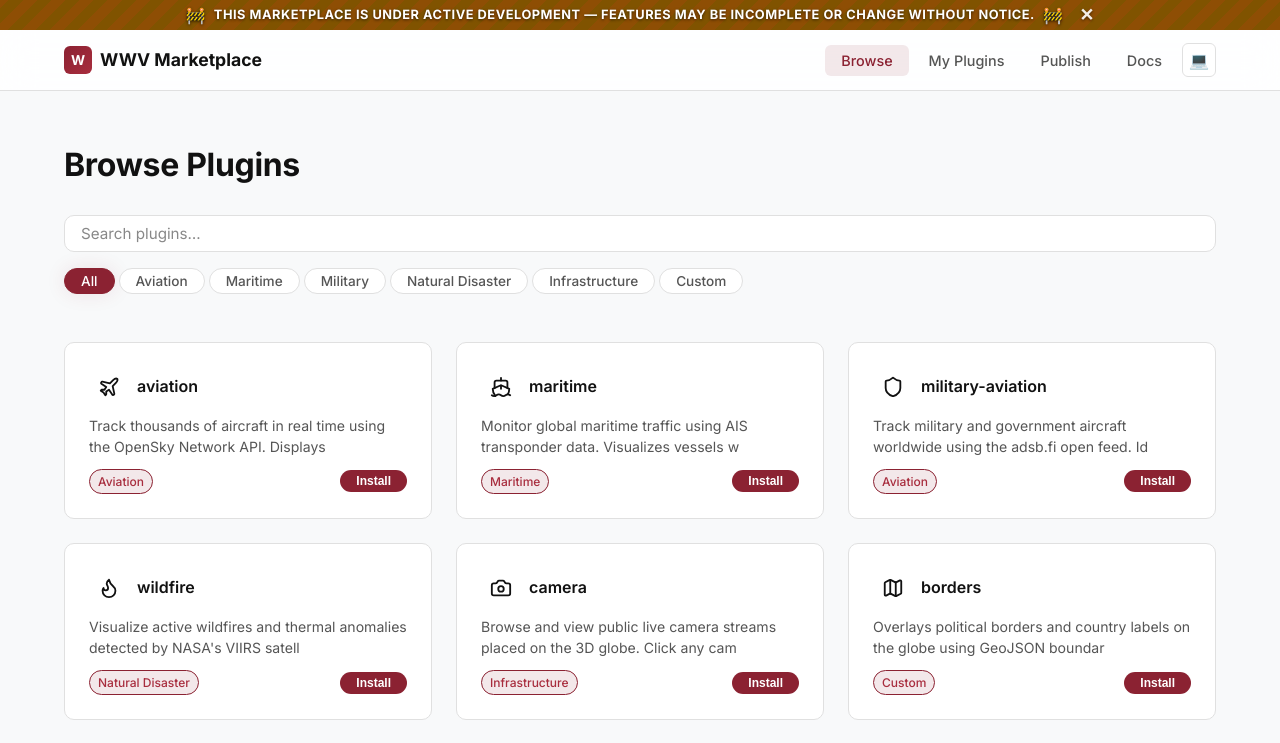
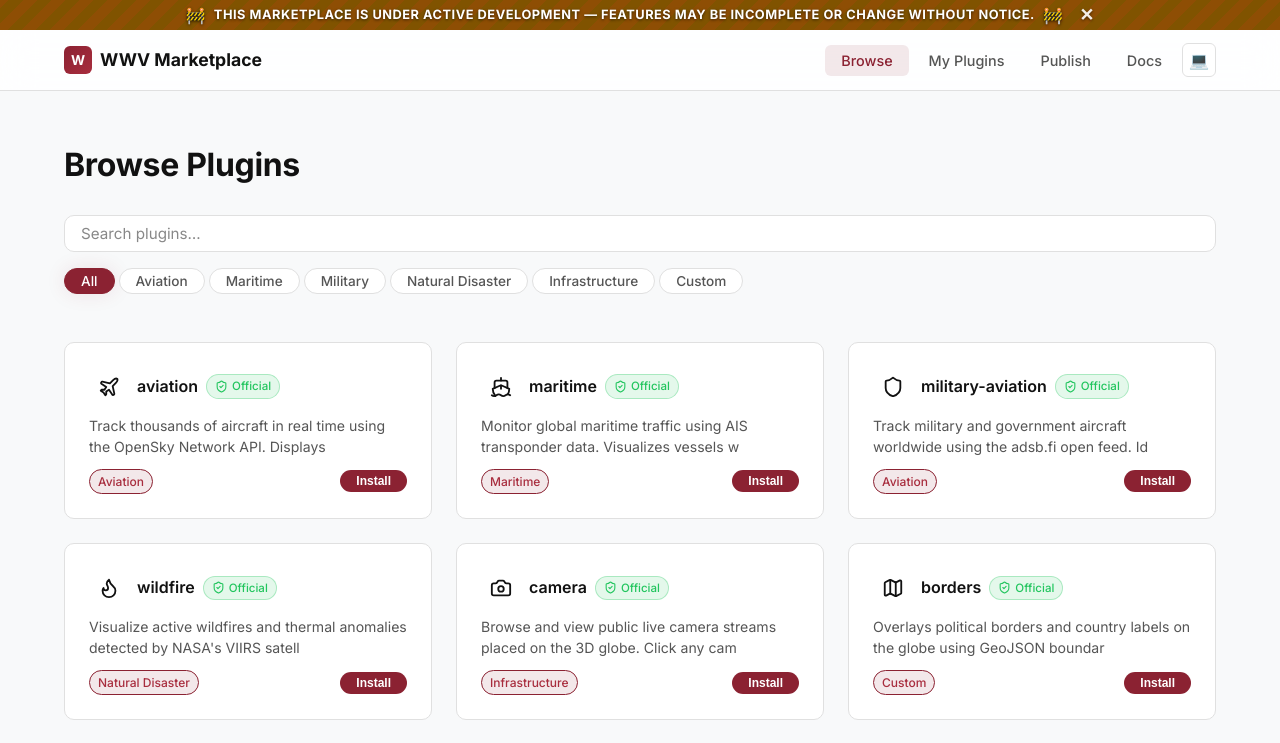
Before and after one commit to silvertakana/worldwideview-marketplace, a Next.js app: page /browse in a window 1280 px wide. Shown: the top 743 px of the page. Built offline with nearby package versions, Linux system fonts and the light colour scheme; no server answers.

Commit message:
feat: add signed plugin registry endpoint and trust badges

```diff
--- /dev/null
+++ b/src/app/api/registry/route.ts
@@ -0,0 +1,28 @@
+import { NextResponse } from "next/server";
+import { VERIFIED_PLUGIN_IDS } from "@/data/verifiedPlugins";
+import { signRegistry } from "@/lib/registryKeys";
+
+/**
+ * GET /api/registry
+ * Returns a signed JSON payload listing all verified plugin IDs.
+ * Public endpoint — no auth required.
+ */
+export async function GET() {
+  try {
+    const payload = {
+      plugins: VERIFIED_PLUGIN_IDS,
+      issuedAt: new Date().toISOString(),
+    };
+
+    const data = JSON.stringify(payload);
+    const signature = signRegistry(data);
+
+    return NextResponse.json({ ...payload, signature });
+  } catch (err) {
+    console.error("[Registry] Signing error:", err);
+    return NextResponse.json(
+      { error: "Registry signing failed" },
+      { status: 500 },
+    );
+  }
+}
--- a/src/components/PluginCard.tsx
+++ b/src/components/PluginCard.tsx
@@ -4,6 +4,7 @@ import Link from "next/link";
 import { trackEvent } from "@/lib/analytics";
 import PluginIcon from "./PluginIcon";
 import PluginCardActions from "./PluginCardActions";
+import TrustBadge from "./TrustBadge";
 import type { PluginCard as PluginCardData } from "@/data/types";
 import styles from "./PluginCard.module.css";
 
@@ -29,6 +30,7 @@ export default function PluginCard({ plugin }: PluginCardProps) {
       <div className={styles.cardHeader}>
         <span className={styles.cardIcon}><PluginIcon name={plugin.icon} size={22} /></span>
         <span className={styles.cardName}>{plugin.name}</span>
+        <TrustBadge trust={plugin.trust} />
       </div>
       <p className={styles.cardDesc}>{plugin.description}</p>
       <div className={styles.cardFooter}>
--- /dev/null
+++ b/src/components/TrustBadge.module.css
@@ -0,0 +1,23 @@
+.verified,
+.unverified {
+  display: inline-flex;
+  align-items: center;
+  gap: 4px;
+  font-size: 0.72rem;
+  font-weight: 500;
+  padding: 2px 8px;
+  border-radius: var(--radius-full);
+  white-space: nowrap;
+}
+
+.verified {
+  background: rgba(34, 197, 94, 0.12);
+  color: #22c55e;
+  border: 1px solid rgba(34, 197, 94, 0.3);
+}
+
+.unverified {
+  background: rgba(245, 158, 11, 0.12);
+  color: #f59e0b;
+  border: 1px solid rgba(245, 158, 11, 0.3);
+}
--- /dev/null
+++ b/src/components/TrustBadge.tsx
@@ -0,0 +1,25 @@
+import { ShieldCheck, ShieldAlert } from "lucide-react";
+import styles from "./TrustBadge.module.css";
+
+interface TrustBadgeProps {
+  trust: "built-in" | "verified" | "unverified";
+}
+
+export default function TrustBadge({ trust }: TrustBadgeProps) {
+  if (trust === "built-in" || trust === "verified") {
+    const label = trust === "built-in" ? "Official" : "Verified";
+    return (
+      <span className={styles.verified}>
+        <ShieldCheck size={13} />
+        {label}
+      </span>
+    );
+  }
+
+  return (
+    <span className={styles.unverified}>
+      <ShieldAlert size={13} />
+      Unverified
+    </span>
+  );
+}
--- /dev/null
+++ b/src/data/verifiedPlugins.ts
@@ -0,0 +1,17 @@
+/**
+ * Source of truth for verified plugin IDs.
+ * A plugin appearing here will be stamped as "verified" by the
+ * signed registry endpoint. All others are "unverified".
+ */
+export const VERIFIED_PLUGIN_IDS: readonly string[] = [
+  "aviation",
+  "maritime",
+  "military-aviation",
+  "wildfire",
+  "camera",
+  "borders",
+  "military-bases",
+  "sdk",
+  "nuclear-facilities",
+  "embassies",
+] as const;
--- /dev/null
+++ b/src/lib/registryKeys.ts
@@ -0,0 +1,34 @@
+import { createPrivateKey, createPublicKey, sign, verify } from "crypto";
+
+/** Public key for verifying the signed registry (shared with WWV). */
+export const REGISTRY_PUBLIC_KEY =
+  "MCowBQYDK2VwAyEAkYDmLpCrHu1fnsu8CCdICOHg3IUGuDDkA4fpUeJANJk=";
+
+/** Sign data with the registry private key (from env). */
+export function signRegistry(data: string): string {
+  const privKeyB64 = process.env.REGISTRY_PRIVATE_KEY;
+  if (!privKeyB64) throw new Error("REGISTRY_PRIVATE_KEY not set");
+
+  const keyObj = createPrivateKey({
+    key: Buffer.from(privKeyB64, "base64"),
+    format: "der",
+    type: "pkcs8",
+  });
+
+  const signature = sign(null, Buffer.from(data), keyObj);
+  return signature.toString("base64");
+}
+
+/** Verify a registry signature against the hardcoded public key. */
+export function verifyRegistrySignature(
+  data: string,
+  signatureB64: string,
+): boolean {
+  const keyObj = createPublicKey({
+    key: Buffer.from(REGISTRY_PUBLIC_KEY, "base64"),
+    format: "der",
+    type: "spki",
+  });
+
+  return verify(null, Buffer.from(data), keyObj, Buffer.from(signatureB64, "base64"));
+}
```
Also changed, not shown: scripts/generate-keys.ts (added, +23 -0 lines).
